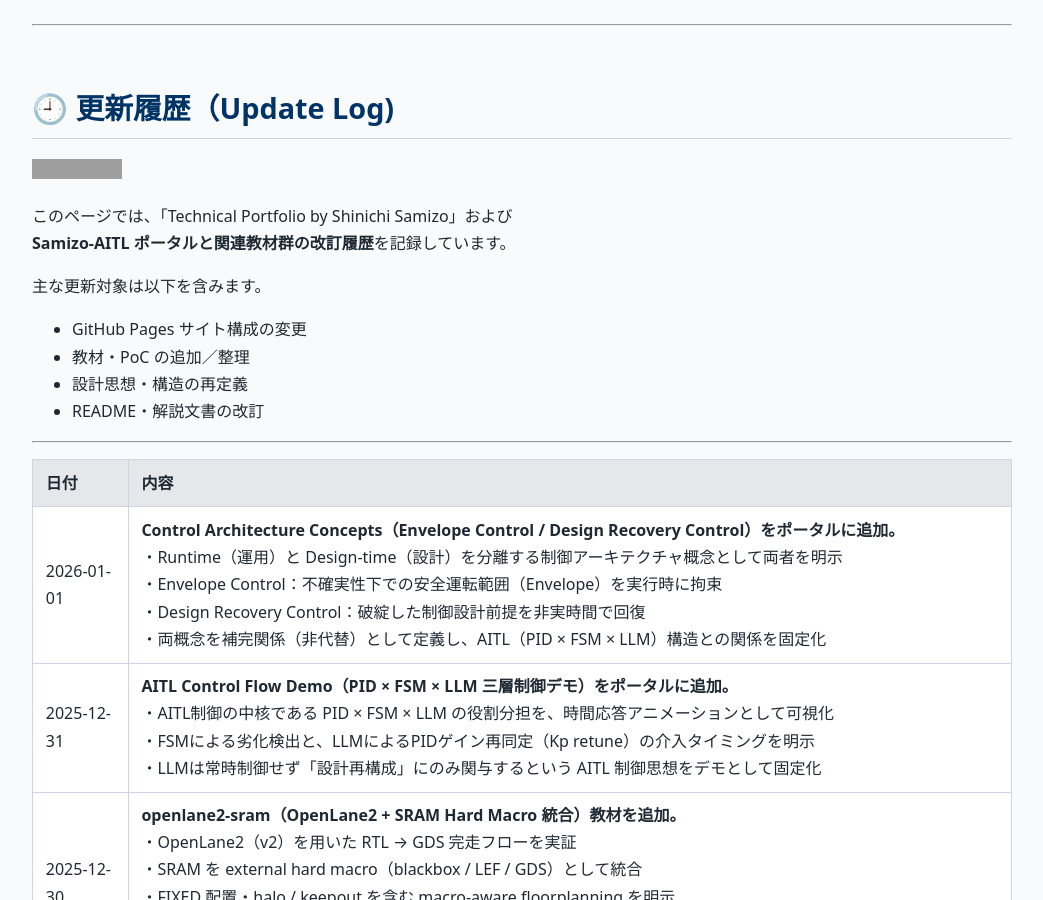
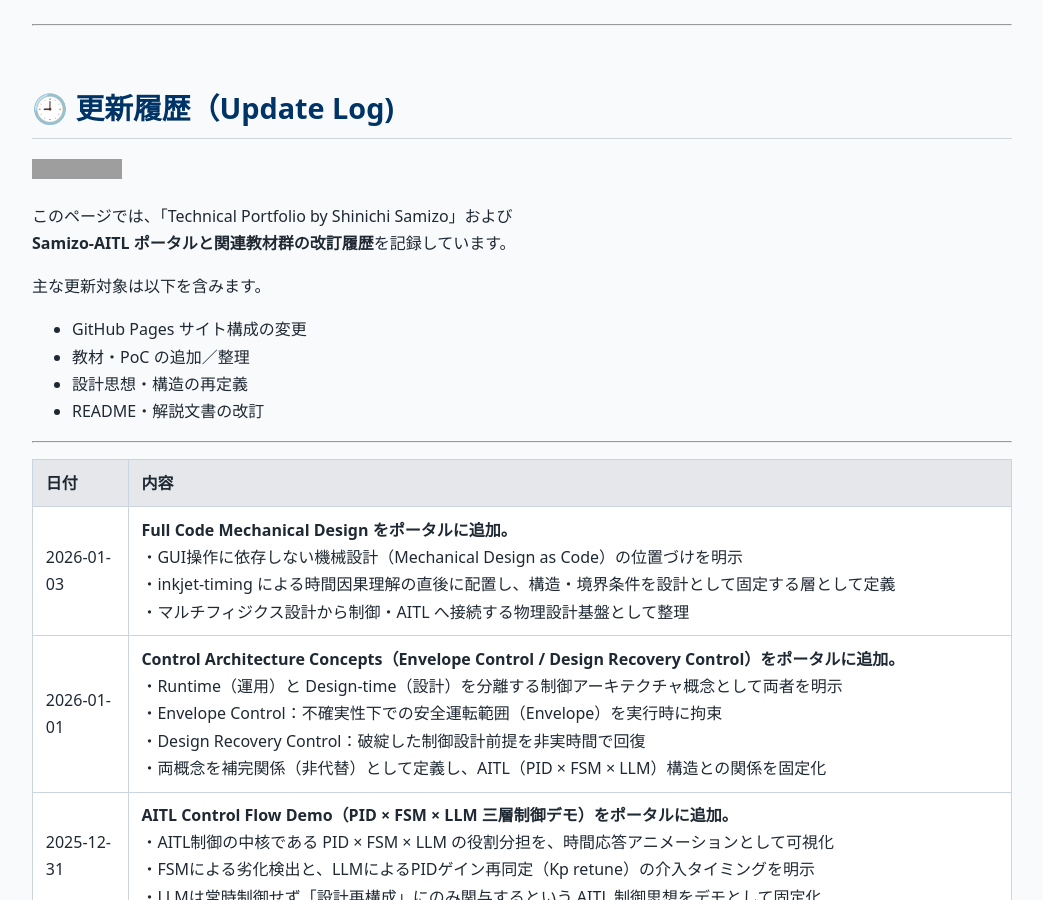
Before and after one commit to Samizo-AITL/Samizo-AITL.github.io, a Jekyll site: the page built from about/update/index.md, in a window 1280 px wide and 900 px high. Shown: the whole window, without its empty margins (118-1161 px from the left). Built offline with Jekyll 4.4.1, drawn with Linux system fonts in a browser that asks for light colours; grey boxes are pictures that could not be loaded.

Commit message:
Update index.md

```diff
--- a/about/update/index.md
+++ b/about/update/index.md
@@ -23,6 +23,7 @@ description: Samizo-AITLおよび関連教材の改訂履歴（GitHub Pagesポ
 
 | 日付       | 内容 |
 |------------|------|
+| 2026-01-03 | **Full Code Mechanical Design をポータルに追加。**<br>・GUI操作に依存しない機械設計（Mechanical Design as Code）の位置づけを明示<br>・inkjet-timing による時間因果理解の直後に配置し、構造・境界条件を設計として固定する層として定義<br>・マルチフィジクス設計から制御・AITL へ接続する物理設計基盤として整理 |
 | 2026-01-01 | **Control Architecture Concepts（Envelope Control / Design Recovery Control）をポータルに追加。**<br>・Runtime（運用）と Design-time（設計）を分離する制御アーキテクチャ概念として両者を明示<br>・Envelope Control：不確実性下での安全運転範囲（Envelope）を実行時に拘束<br>・Design Recovery Control：破綻した制御設計前提を非実時間で回復<br>・両概念を補完関係（非代替）として定義し、AITL（PID × FSM × LLM）構造との関係を固定化 |
 | 2025-12-31 | **AITL Control Flow Demo（PID × FSM × LLM 三層制御デモ）をポータルに追加。**<br>・AITL制御の中核である PID × FSM × LLM の役割分担を、時間応答アニメーションとして可視化<br>・FSMによる劣化検出と、LLMによるPIDゲイン再同定（Kp retune）の介入タイミングを明示<br>・LLMは常時制御せず「設計再構成」にのみ関与するという AITL 制御思想をデモとして固定化 |
 | 2025-12-30 | **openlane2-sram（OpenLane2 + SRAM Hard Macro 統合）教材を追加。**<br>・OpenLane2（v2）を用いた RTL → GDS 完走フローを実証<br>・SRAM を external hard macro（blackbox / LEF / GDS）として統合<br>・FIXED 配置・halo / keepout を含む macro-aware floorplanning を明示<br>・GDS 図（ブロックレベル／標準セルレベル）を証拠として掲載し、SoC 物理設計における「SRAM 中身は見ない」設計作法を明文化 |
```
